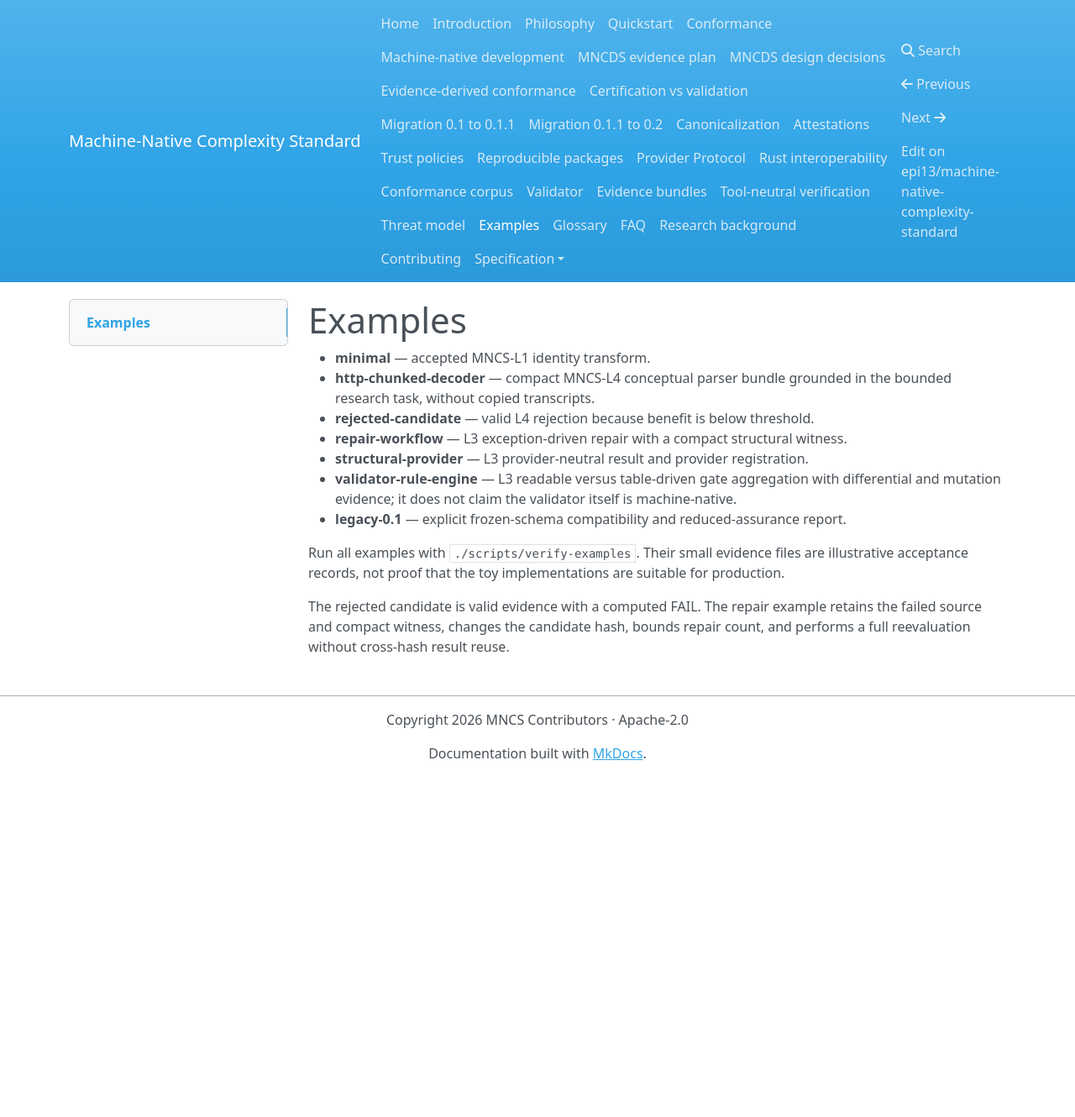
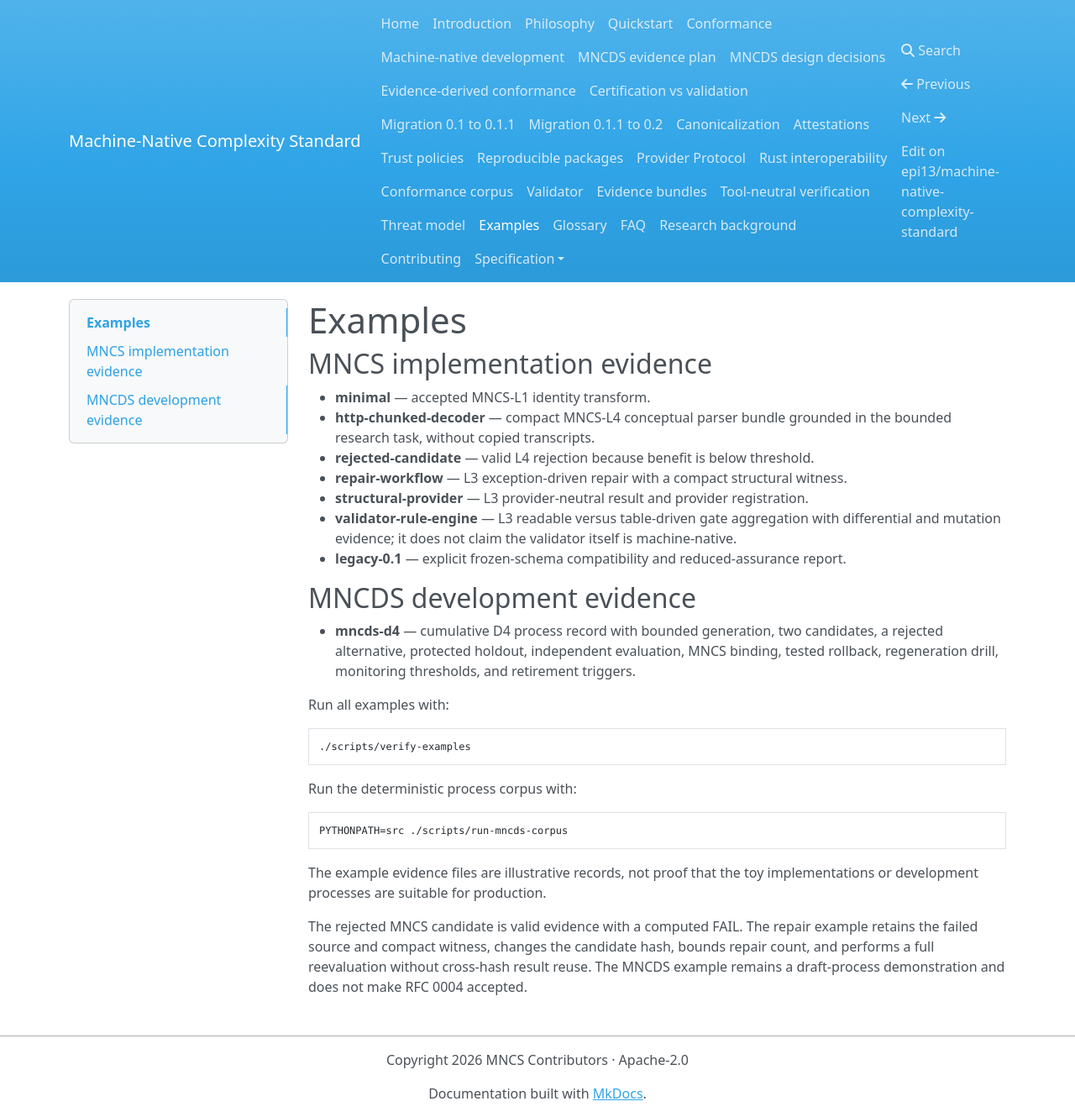
Before and after one commit to epi13/machine-native-complexity-standard, an MkDocs documentation site: the page built from docs/examples.md, in a window 1280 px wide. Shown: the whole page at 84% size. Built offline with MkDocs 1.6.1, drawn with Linux system fonts in a browser that asks for light colours; nearby versions of some CDN libraries; before the commit the page ends 925 px from its top, so only the background shows below that.

Commit message:
docs: add MNCDS reference example

````diff
--- a/docs/examples.md
+++ b/docs/examples.md
@@ -1,4 +1,6 @@
 # Examples
+
+## MNCS implementation evidence
 
 - **minimal** — accepted MNCS-L1 identity transform.
 - **http-chunked-decoder** — compact MNCS-L4 conceptual parser bundle grounded in the
@@ -11,10 +13,28 @@
   machine-native.
 - **legacy-0.1** — explicit frozen-schema compatibility and reduced-assurance report.
 
-Run all examples with `./scripts/verify-examples`. Their small evidence files are
-illustrative acceptance records, not proof that the toy implementations are suitable
-for production.
+## MNCDS development evidence
 
-The rejected candidate is valid evidence with a computed FAIL. The repair example
-retains the failed source and compact witness, changes the candidate hash, bounds
-repair count, and performs a full reevaluation without cross-hash result reuse.
+- **mncds-d4** — cumulative D4 process record with bounded generation, two candidates,
+  a rejected alternative, protected holdout, independent evaluation, MNCS binding,
+  tested rollback, regeneration drill, monitoring thresholds, and retirement triggers.
+
+Run all examples with:
+
+```bash
+./scripts/verify-examples
+```
+
+Run the deterministic process corpus with:
+
+```bash
+PYTHONPATH=src ./scripts/run-mncds-corpus
+```
+
+The example evidence files are illustrative records, not proof that the toy
+implementations or development processes are suitable for production.
+
+The rejected MNCS candidate is valid evidence with a computed FAIL. The repair example
+retains the failed source and compact witness, changes the candidate hash, bounds repair
+count, and performs a full reevaluation without cross-hash result reuse. The MNCDS
+example remains a draft-process demonstration and does not make RFC 0004 accepted.
````
